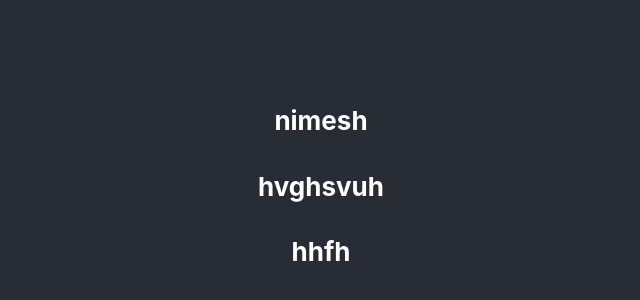
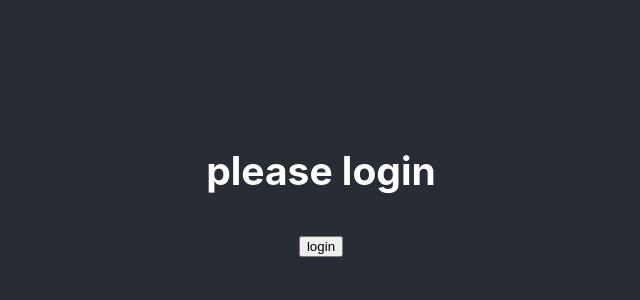
Before and after one commit to nimeshpoudel7/reactWithAmtony, a React (Create React App) app: page / in a window 1280 px wide. Shown: the part 214-514 px from the top of the page, without its empty margins (319-959 px from the left). Built offline with nearby package versions, Linux system fonts and the light colour scheme.

Commit message:
TERTONARUY

```diff
--- a/src/App.js
+++ b/src/App.js
@@ -1,18 +1,18 @@
 
 import './App.css';
+import { useState } from 'react';
 function App() {
-  const empData=['nimesh','hvghsvuh','hhfh']
+  const [isLoggedIn, setisLoggedIn] = useState(false)
+   const loginData=()=>{
+     setisLoggedIn(!isLoggedIn)
+     console.log('heu')
+   }
   return (
     <div className="App">
+
       <header className="App-header">
-      {empData && empData.length>1 &&
-      <div>
-        {empData.map((details)=>{
-          return(<h4>{details}</h4>)
-        })}
-      </div>
-      }
-
+       <div> {isLoggedIn?<h3>Welcome TO </h3>: <h2>please login </h2>}</div>
+       <div>{!isLoggedIn? <button onClick={loginData}>login</button>:<button onClick={loginData}>lOGOUT</button>}</div>
       </header>
 
 
```
